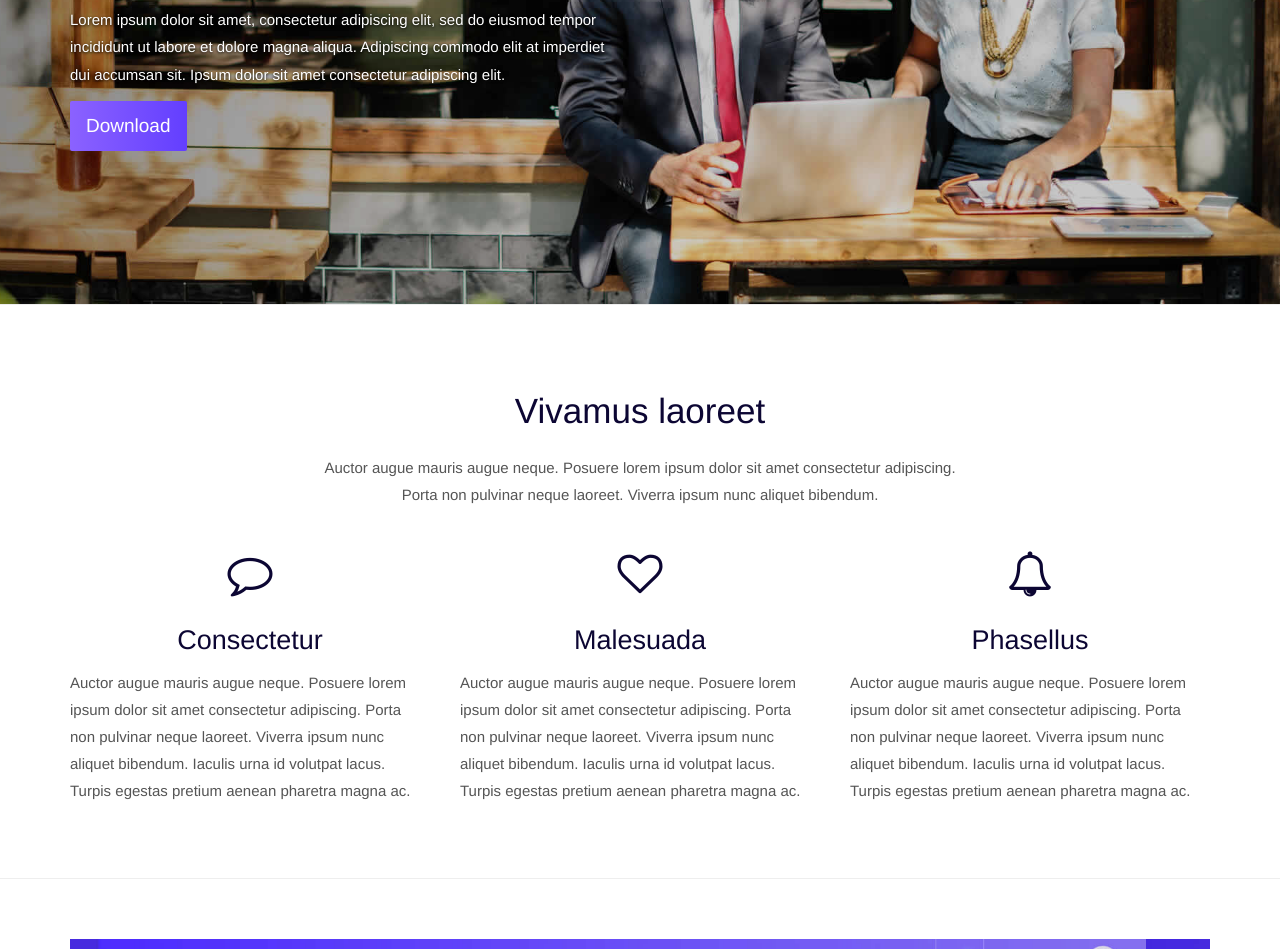
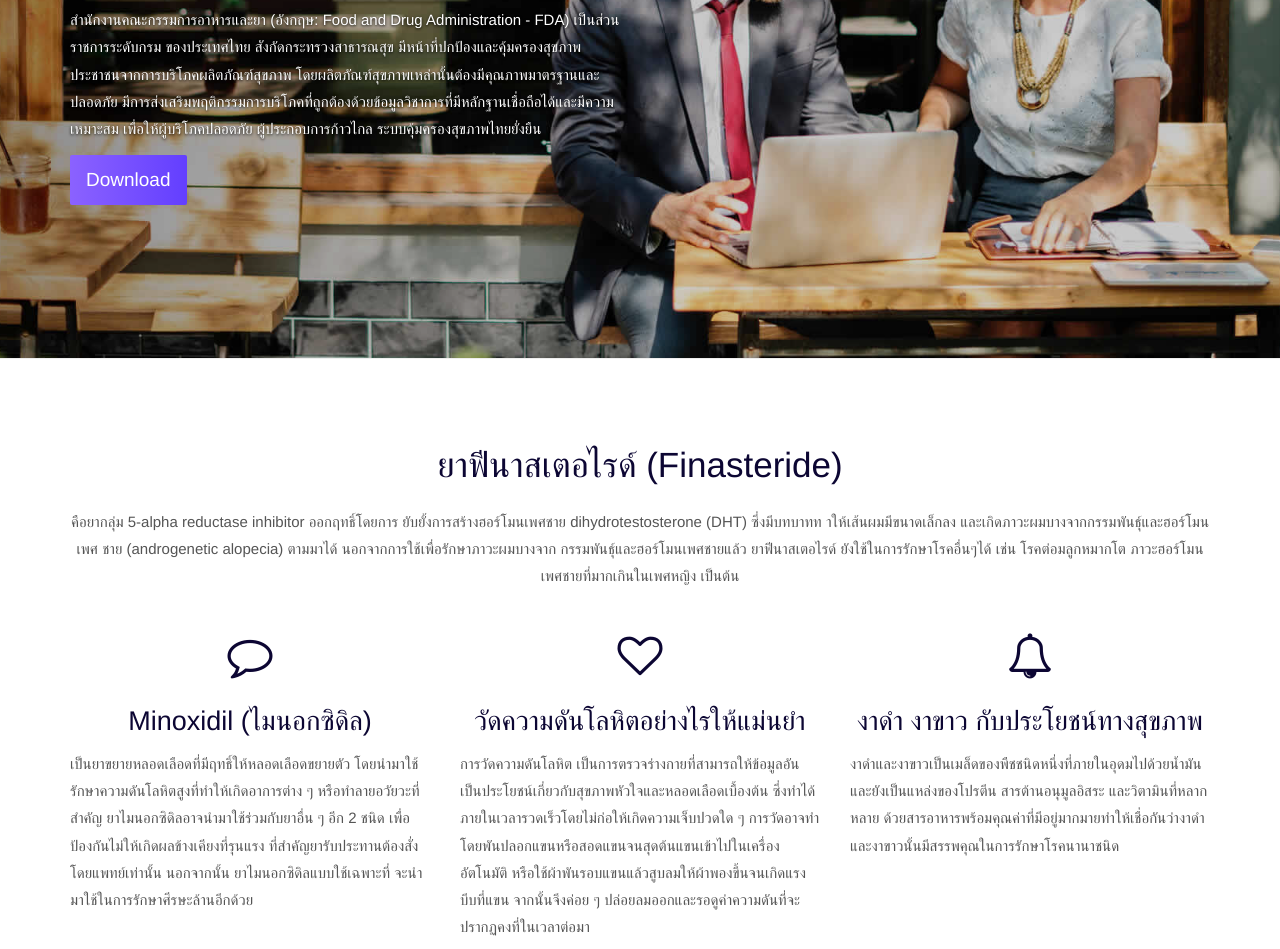
Before and after one commit to srimeeonlinez/srimeeonlinez.github.io, a website: page index.html in a window 1280 px wide. Shown: the part 329-1278 px from the top of the page. Drawn offline with Linux system fonts and the light colour scheme.

Commit message:
Pending changes exported from your codespace

```diff
--- a/index.html
+++ b/index.html
@@ -1,7 +1,7 @@
 <!DOCTYPE html>
 <html lang="en">
   <head>
-    <title>Title page</title>
+    <title>Jack Company</title>
 
     <meta charset="UTF-8" />
     <meta content="IE=edge" http-equiv="X-UA-Compatible" />
@@ -73,12 +73,9 @@
       <div class="container">
         <div class="row">
           <div class="col-md-6">
-            <h1>Posuere lorem Ipsum</h1>
+            <h1>อาหาร และ ยา</h1>
             <p>
-              Lorem ipsum dolor sit amet, consectetur adipiscing elit, sed do
-              eiusmod tempor incididunt ut labore et dolore magna aliqua.
-              Adipiscing commodo elit at imperdiet dui accumsan sit. Ipsum dolor
-              sit amet consectetur adipiscing elit.
+              สำนักงานคณะกรรมการอาหารและยา (อังกฤษ: Food and Drug Administration - FDA) เป็นส่วนราชการระดับกรม ของประเทศไทย สังกัดกระทรวงสาธารณสุข มีหน้าที่ปกป้องและคุ้มครองสุขภาพประชาชนจากการบริโภคผลิตภัณฑ์สุขภาพ โดยผลิตภัณฑ์สุขภาพเหล่านั้นต้องมีคุณภาพมาตรฐานและปลอดภัย มีการส่งเสริมพฤติกรรมการบริโภคที่ถูกต้องด้วยข้อมูลวิชาการที่มีหลักฐานเชื่อถือได้และมีความเหมาะสม เพื่อให้ผู้บริโภคปลอดภัย ผู้ประกอบการก้าวไกล ระบบคุ้มครองสุขภาพไทยยั่งยืน
             </p>
             <a href="./download.html" title="" class="btn btn-lg btn-primary"
               >Download</a
@@ -93,12 +90,9 @@
         <div class="row">
           <div class="col-md-12 section-container-spacer">
             <div class="text-center">
-              <h2>Vivamus laoreet</h2>
+              <h2>ยาฟีนาสเตอไรด์ (Finasteride)</h2>
               <p>
-                Auctor augue mauris augue neque. Posuere lorem ipsum dolor sit
-                amet consectetur adipiscing.<br />
-                Porta non pulvinar neque laoreet. Viverra ipsum nunc aliquet
-                bibendum.
+                คือยากลุ่ม 5-alpha reductase inhibitor ออกฤทธิ์โดยการ ยับยั้งการสร้างฮอร์โมนเพศชาย dihydrotestosterone (DHT) ซึ่งมีบทบาทท าให้เส้นผมมีขนาดเล็กลง และเกิดภาวะผมบางจากกรรมพันธุ์และฮอร์โมนเพศ ชาย (androgenetic alopecia) ตามมาได้ นอกจากการใช้เพื่อรักษาภาวะผมบางจาก กรรมพันธุ์และฮอร์โมนเพศชายแล้ว ยาฟีนาสเตอไรด์ ยังใช้ในการรักษาโรคอื่นๆได้ เช่น โรคต่อมลูกหมากโต ภาวะฮอร์โมนเพศชายที่มากเกินในเพศหญิง เป็นต้น
               </p>
             </div>
           </div>
@@ -108,14 +102,11 @@
               <i class="fa fa-comment-o fa-3x" aria-hidden="true"></i>
             </div>
             <div class="text-center">
-              <h3>Consectetur</h3>
+              <h3>Minoxidil (ไมนอกซิดิล)</h3>
             </div>
             <div>
               <p>
-                Auctor augue mauris augue neque. Posuere lorem ipsum dolor sit
-                amet consectetur adipiscing. Porta non pulvinar neque laoreet.
-                Viverra ipsum nunc aliquet bibendum. Iaculis urna id volutpat
-                lacus. Turpis egestas pretium aenean pharetra magna ac.
+                เป็นยาขยายหลอดเลือดที่มีฤทธิ์ให้หลอดเลือดขยายตัว โดยนำมาใช้รักษาความดันโลหิตสูงที่ทำให้เกิดอาการต่าง ๆ หรือทำลายอวัยวะที่สำคัญ ยาไมนอกซิดิลอาจนำมาใช้ร่วมกับยาอื่น ๆ อีก 2 ชนิด เพื่อป้องกันไม่ให้เกิดผลข้างเคียงที่รุนแรง ที่สำคัญยารับประทานต้องสั่งโดยแพทย์เท่านั้น นอกจากนั้น ยาไมนอกซิดิลแบบใช้เฉพาะที่ จะนำมาใช้ในการรักษาศีรษะล้านอีกด้วย
               </p>
             </div>
           </div>
@@ -124,14 +115,12 @@
               <i class="fa fa-heart-o fa-3x" aria-hidden="true"></i>
             </div>
             <div class="text-center">
-              <h3>Malesuada</h3>
+              <h3>วัดความดันโลหิตอย่างไรให้แม่นยำ
+              </h3>
             </div>
             <div>
               <p>
-                Auctor augue mauris augue neque. Posuere lorem ipsum dolor sit
-                amet consectetur adipiscing. Porta non pulvinar neque laoreet.
-                Viverra ipsum nunc aliquet bibendum. Iaculis urna id volutpat
-                lacus. Turpis egestas pretium aenean pharetra magna ac.
+                การวัดความดันโลหิต เป็นการตรวจร่างกายที่สามารถให้ข้อมูลอันเป็นประโยชน์เกี่ยวกับสุขภาพหัวใจและหลอดเลือดเบื้องต้น ซึ่งทำได้ภายในเวลารวดเร็วโดยไม่ก่อให้เกิดความเจ็บปวดใด ๆ การวัดอาจทำโดยพันปลอกแขนหรือสอดแขนจนสุดต้นแขนเข้าไปในเครื่องอัตโนมัติ หรือใช้ผ้าพันรอบแขนแล้วสูบลมให้ผ้าพองขึ้นจนเกิดแรงบีบที่แขน จากนั้นจึงค่อย ๆ ปล่อยลมออกและรอดูค่าความดันที่จะปรากฏคงที่ในเวลาต่อมา
               </p>
             </div>
           </div>
@@ -140,14 +129,12 @@
               <i class="fa fa-bell-o fa-3x" aria-hidden="true"></i>
             </div>
             <div class="text-center">
-              <h3>Phasellus</h3>
+              <h3>งาดำ งาขาว กับประโยชน์ทางสุขภาพ
+              </h3>
             </div>
             <div>
               <p>
-                Auctor augue mauris augue neque. Posuere lorem ipsum dolor sit
-                amet consectetur adipiscing. Porta non pulvinar neque laoreet.
-                Viverra ipsum nunc aliquet bibendum. Iaculis urna id volutpat
-                lacus. Turpis egestas pretium aenean pharetra magna ac.
+                งาดำและงาขาวเป็นเมล็ดของพืชชนิดหนึ่งที่ภายในอุดมไปด้วยน้ำมัน และยังเป็นแหล่งของโปรตีน สารต้านอนุมูลอิสระ และวิตามินที่หลากหลาย ด้วยสารอาหารพร้อมคุณค่าที่มีอยู่มากมายทำให้เชื่อกันว่างาดำและงาขาวนั้นมีสรรพคุณในการรักษาโรคนานาชนิด
               </p>
             </div>
           </div>
```
Also changed, not shown: 1 other file.
